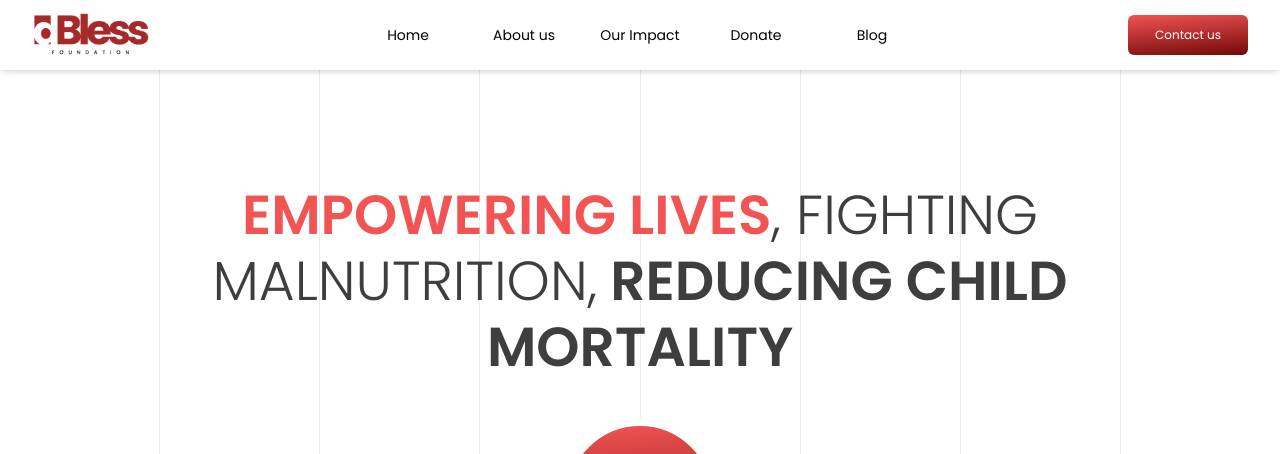
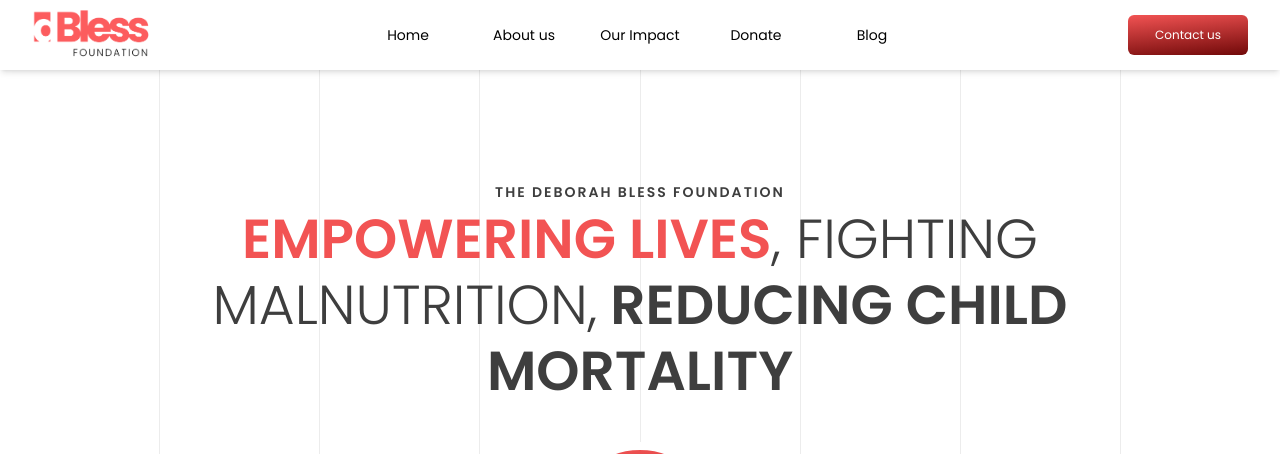
Before and after one commit to Othniel01/deborahBlessFoundation, a Next.js app: page / in a window 1280 px wide. Shown: the top 454 px of the page. Built offline with nearby package versions, Linux system fonts and the light colour scheme; no server answers; the database is empty.

Commit message:
code: new changes

```diff
--- a/src/app/page.tsx
+++ b/src/app/page.tsx
@@ -22,14 +22,19 @@
           <hr className="w-[1px] block h-[70vh] bg-[#ECECEC]" />
         </div>
         <div className="relative w-full">
-          <div className="w-full flex mt-24 min-[431px]:mt-28 justify-center  ">
-            <h1 className="min-[890px]:text-[55px] min-[890px]:pl-0 min-[890px]:pr-0 pl-8 pr-8 text-[38px] text-[#3E3E3E] font-light text-center leading-[1.2] w-[1100px] ">
-              <span className="font-semibold text-[#F25353]  ">
-                EMPOWERING LIVES
-              </span>
-              , FIGHTING MALNUTRITION,
-              <span className="font-semibold"> REDUCING CHILD MORTALITY</span>
-            </h1>
+          <div className="w-full flex  flex-col items-center mt-24 min-[431px]:mt-28">
+            <p className="sm:text-sm text-xs font-semibold text-[#3E3E3E]  tracking-[2px]">
+              THE DEBORAH BLESS FOUNDATION
+            </p>
+            <div className="w-full flex justify-center  ">
+              <h1 className="min-[890px]:text-[55px] mt-1 min-[890px]:pl-0 min-[890px]:pr-0 pl-8 pr-8 text-[38px] text-[#3E3E3E] font-light text-center leading-[1.2] w-[1100px] ">
+                <span className="font-semibold text-[#F25353]">
+                  EMPOWERING LIVES
+                </span>
+                , FIGHTING MALNUTRITION,
+                <span className="font-semibold"> REDUCING CHILD MORTALITY</span>
+              </h1>
+            </div>
           </div>
           <div className="w-full mt-32  relative">
             <Link
```
Also changed, not shown: public/image/db-logo.png.
